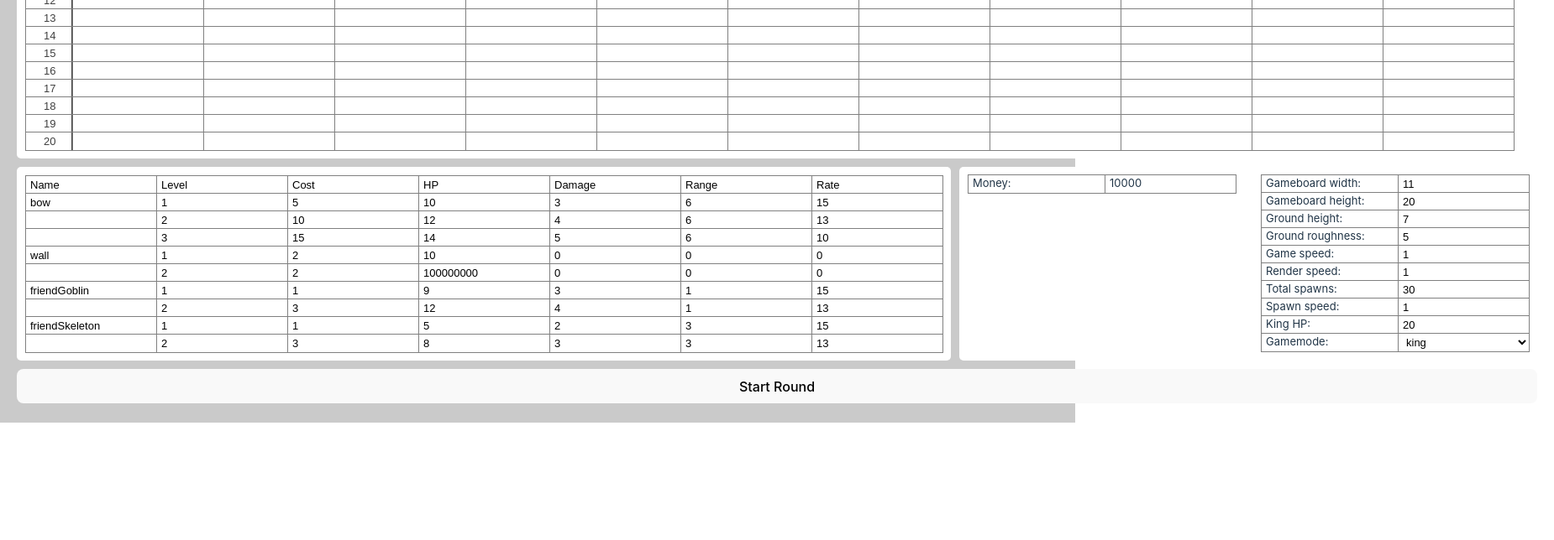
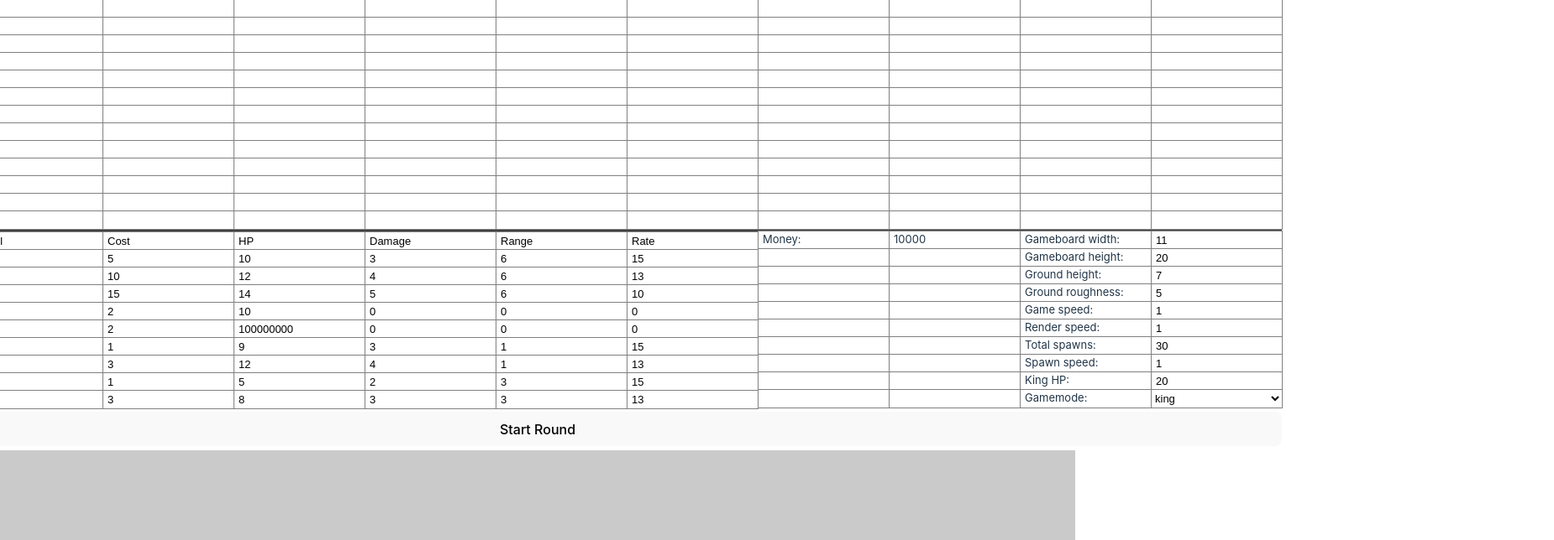
Before and after one commit to daefron/spreadsheet-creep, a React (Vite) app: page / in a window 1280 px wide. Shown: the part 296-940 px from the top of the page at 84% size, 1850 px wide, since content can reach past the window. Before the commit the page ends 800 px from the top, so only its background shows below. Built offline with nearby package versions, Linux system fonts and the light colour scheme.

Commit message:
CSS now in an acceptable state

```diff
--- a/src/App.css
+++ b/src/App.css
@@ -1,44 +1,35 @@
 body {
   background-color: #cacaca;
   background-size: cover;
+  padding: 20px;
+  padding-top: 15vh;
+  display:flex;
+  flex-direction: column;
 }
 #root {
-  padding: 20px;
+  padding: 5px;
+  background-color: white;
+  border-radius: 5px;
   display: flex;
   flex-direction: column;
   justify-items: start;
-  gap: 10px;
 }
-#gameboard {
+#gameboard,
+#purchasables,
+#settings,
+#stats {
   display: flex;
   flex-direction: column;
   justify-content: center;
   align-items: start;
 }
-#purchasables {
-  display: flex;
-  flex-direction: column;
-  justify-content: center;
-  align-items: start;
-}
-tbody {
-  margin: 0;
-  background-color: white;
-  padding: 10px;
-  padding-top: 8px;
-  padding-bottom: 13px;
-  border-radius: 5px;
-}
-
-tr {
-  margin: 0;
-  padding: 0;
-  width: 100%;
-}
 td {
-  margin: 0;
   padding: 0;
   height: 21px;
+}
+.boardRow {
+  display:flex;
+  justify-content: space-between;
 }
 input,
 select,
@@ -52,38 +43,38 @@ select,
   padding: 0;
   padding-left: 5px;
   border-width: 1px;
-  border-spacing: 0px;
   border-color: grey;
   border-style: solid;
   background-color: white;
-}
-#settings,
-#stats {
-  padding: 10px;
-  background-color: white;
-  border-radius: 5px;
-  display: "flex";
-  flex-direction: "column";
-  align-items: "center";
+  position: sticky;
 }
 .settingHolder,
 .statHolder {
   display: flex;
   align-items: center;
   height: 21px;
-  padding: 0px;
-  margin: 0px;
 }
 .settingTitle,
 .statTitle {
-  width: 157px;
+  width: 150px;
 }
 select {
   width: 157px;
   height: 23px;
+  padding-left: 0px;
+}
+#purchasables {
+  margin-top: -5px;
 }
 #below {
+  margin-top:2px;
   display: flex;
   justify-content: start;
-  gap: 10px;
+  align-items:center;
+  border-top-style:solid;
+  border-top-width:4px;
+  border-top-color: #404040;
 }
+button {
+  margin-top: 5px;
+}
--- a/src/Game Logic/Engine.jsx
+++ b/src/Game Logic/Engine.jsx
@@ -1102,14 +1102,7 @@ export default function engineOutput() {
         <tbody>
           {gameboardEntities.map((row) => {
             return (
-              <tr
-                className="boardRow"
-                key={row}
-                style={{
-                  display: "flex",
-                  justifyContent: "space-between",
-                }}
-              >
+              <tr className="boardRow" key={row}>
                 {row.map((position) => {
                   return (
                     <td key={position[0]}>
@@ -1140,8 +1133,18 @@ export default function engineOutput() {
     //removes king from array
     friendlyEntityArray.pop();
     let parsedFriendlyEntityArray = [
-      [["Name"], ["Level"], ["Cost"], ["HP"], ["Damage"], ["Range"], ["Rate"]],
+      [
+        [gameboardHeight + 1 + " "],
+        ["Name"],
+        ["Level"],
+        ["Cost"],
+        ["HP"],
+        ["Damage"],
+        ["Range"],
+        ["Rate"],
+      ],
     ];
+    let headerNumber = gameboardHeight + 2;
     friendlyEntityArray.forEach((entity) => {
       let lvls = Object.values(entity.lvls);
       lvls.forEach((lvl) => {
@@ -1150,6 +1153,7 @@ export default function engineOutput() {
           name = entity.type;
         }
         let thisLevel = [
+          [headerNumber + " "],
           [name],
           [lvl.lvl],
           [lvl.value],
@@ -1159,28 +1163,32 @@ export default function engineOutput() {
           [lvl.rate],
         ];
         parsedFriendlyEntityArray.push(thisLevel);
+        headerNumber++;
       });
     });
     let cellCount = 0;
+    let style = {};
     parsedFriendlyEntityArray.forEach((row) => {
       row.forEach((cell) => {
         cell.push(cellCount + "purchasable");
         cellCount++;
       });
     });
+    parsedFriendlyEntityArray.forEach((row) => {
+      style = {
+        textAlign: "center",
+        width: "50px",
+        boxShadow: "inset -1px 0px 0px #404040",
+        color: "#404040",
+      };
+      row[0].push(style);
+    });
     return (
       <table id="purchasables">
         <tbody>
           {parsedFriendlyEntityArray.map((row) => {
             return (
-              <tr
-                className="boardRow"
-                key={row}
-                style={{
-                  display: "flex",
-                  justifyContent: "space-between",
-                }}
-              >
+              <tr className="boardRow" key={row}>
                 {row.map((position) => {
                   return (
                     <td key={position[1]}>
@@ -1189,6 +1197,7 @@ export default function engineOutput() {
                         className="boardCell"
                         type="text"
                         defaultValue={position[0]}
+                        style={position[2]}
                       ></input>
                     </td>
                   );
@@ -1207,6 +1216,42 @@ export default function engineOutput() {
         <div className="statHolder">
           <p className="statTitle">Money:</p>
           <p className="stat">{bank}</p>
+        </div>
+        <div className="statHolder">
+          <p className="statTitle"></p>
+          <p className="stat"></p>
+        </div>{" "}
+        <div className="statHolder">
+          <p className="statTitle"></p>
+          <p className="stat"></p>
+        </div>{" "}
+        <div className="statHolder">
+          <p className="statTitle"></p>
+          <p className="stat"></p>
+        </div>{" "}
+        <div className="statHolder">
+          <p className="statTitle"></p>
+          <p className="stat"></p>
+        </div>{" "}
+        <div className="statHolder">
+          <p className="statTitle"></p>
+          <p className="stat"></p>
+        </div>{" "}
+        <div className="statHolder">
+          <p className="statTitle"></p>
+          <p className="stat"></p>
+        </div>{" "}
+        <div className="statHolder">
+          <p className="statTitle"></p>
+          <p className="stat"></p>
+        </div>{" "}
+        <div className="statHolder">
+          <p className="statTitle"></p>
+          <p className="stat"></p>
+        </div>{" "}
+        <div className="statHolder">
+          <p className="statTitle"></p>
+          <p className="stat"></p>
         </div>
       </div>
     );
```
